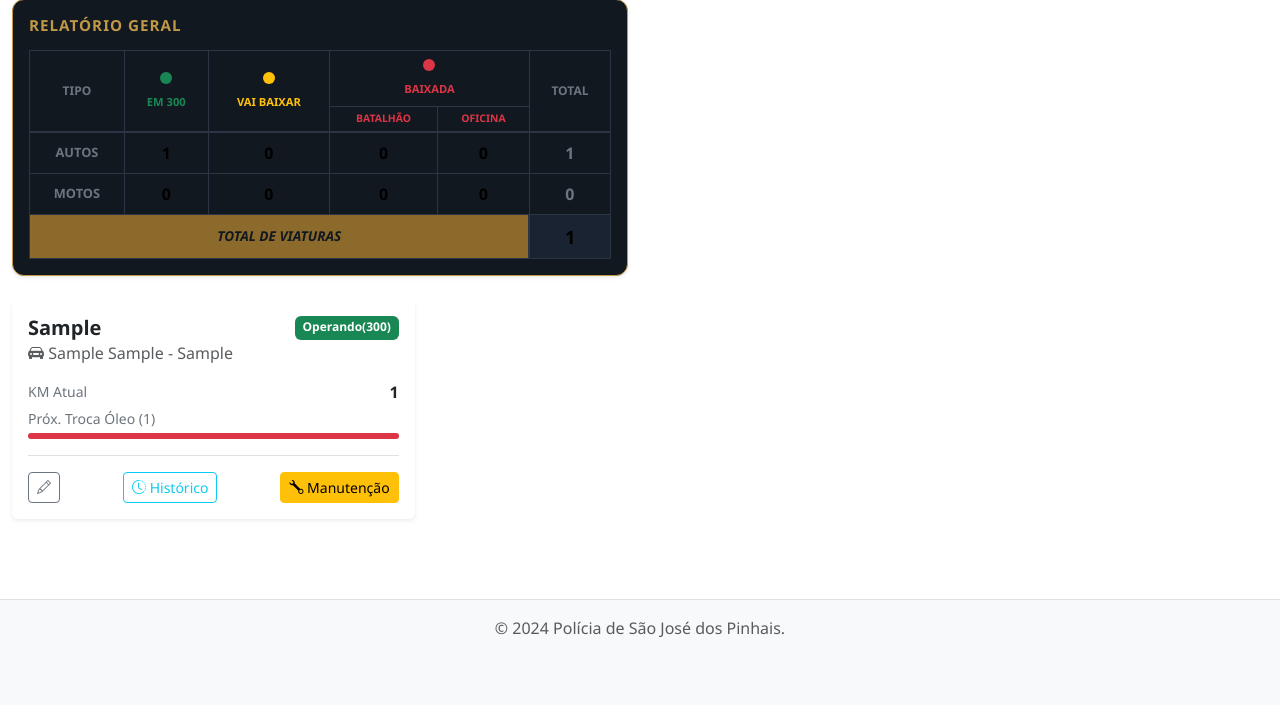
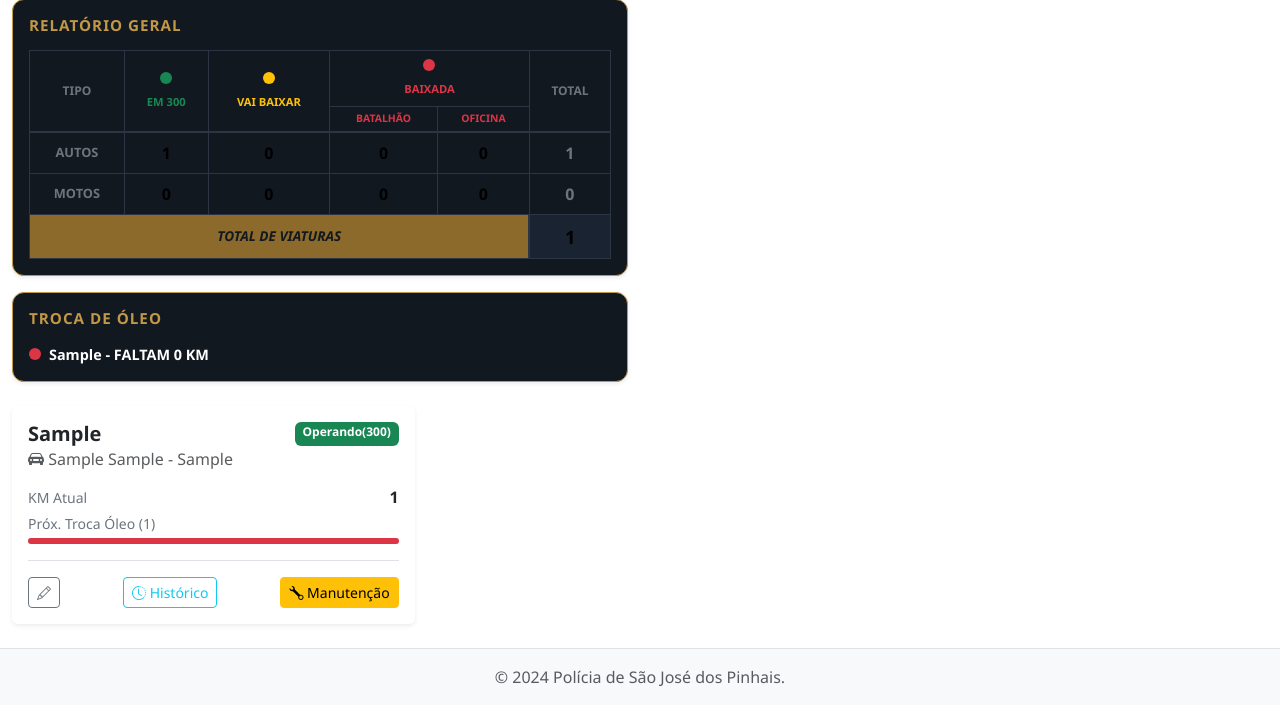
Before and after one commit to andredzanon/controle_policial, a Django app: page /frota/dashboard/ in a window 1280 px wide. Shown: the part 144-849 px from the top of the page. Before the commit the page ends 781 px from the top, so only its background shows below. Run offline with Django 5.2, Linux system fonts and the light colour scheme; a user stored in the database is signed in; tables that the repository leaves empty hold one stand-in row (values such as "Sample post").

Commit message:
feat: adicionar card Troca de Oleo no dashboard da frota

```diff
--- a/frota/templates/frota/dashboard.html
+++ b/frota/templates/frota/dashboard.html
@@ -16,7 +16,7 @@
 
 <div class="row mb-4">
     <div class="col-12 col-md-8 col-lg-6">
-        <div class="card shadow-sm border border-warning" style="background-color: #121820; border-color: #c19846 !important; border-radius: 12px;">
+        <div class="card shadow-sm border border-warning mb-3" style="background-color: #121820; border-color: #c19846 !important; border-radius: 12px;">
             <div class="card-body p-3">
                 <h6 class="text-uppercase fw-bold mb-3" style="color: #c19846; letter-spacing: 1px; font-size: 0.95rem;">Relatório Geral</h6>
                 <div class="table-responsive">
@@ -72,6 +72,22 @@
                             </tr>
                         </tfoot>
                     </table>
+                </div>
+            </div>
+        </div>
+
+        <div class="card shadow-sm border border-warning" style="background-color: #121820; border-color: #c19846 !important; border-radius: 12px;">
+            <div class="card-body p-3">
+                <h6 class="text-uppercase fw-bold mb-3" style="color: #c19846; letter-spacing: 1px; font-size: 0.95rem;">Troca de Óleo</h6>
+                <div class="d-flex flex-column gap-2">
+                    {% for v in troca_oleo_lista %}
+                    <div class="d-flex align-items-center text-white" style="font-size: 0.9rem; font-weight: bold;">
+                        <span class="d-inline-block rounded-circle {{ v.cor_dot }} me-2" style="width: 12px; height: 12px;"></span>
+                        <span>{{ v.prefixo }} - FALTAM {{ v.km_restante }} KM</span>
+                    </div>
+                    {% empty %}
+                    <div class="text-secondary small">Nenhuma viatura registrada.</div>
+                    {% endfor %}
                 </div>
             </div>
         </div>
--- a/frota/views.py
+++ b/frota/views.py
@@ -46,9 +46,24 @@ def dashboard(request):
         'total_geral': viaturas.count()
     }
 
+    # Calculate oil change remaining and colors
+    viaturas_list = list(viaturas)
+    for v in viaturas_list:
+        v.km_restante = v.limite_troca_oleo - v.km_atual
+        if v.km_restante < 500:
+            v.cor_dot = 'bg-danger'
+        elif v.km_restante < 1000:
+            v.cor_dot = 'bg-warning'
+        else:
+            v.cor_dot = 'bg-success'
+
+    # Sort by km_restante ascending and take top 5
+    troca_oleo_lista = sorted(viaturas_list, key=lambda x: x.km_restante)[:5]
+
     return render(request, 'frota/dashboard.html', {
         'viaturas': viaturas,
-        'resumo': resumo
+        'resumo': resumo,
+        'troca_oleo_lista': troca_oleo_lista
     })
 
 @login_required
```
